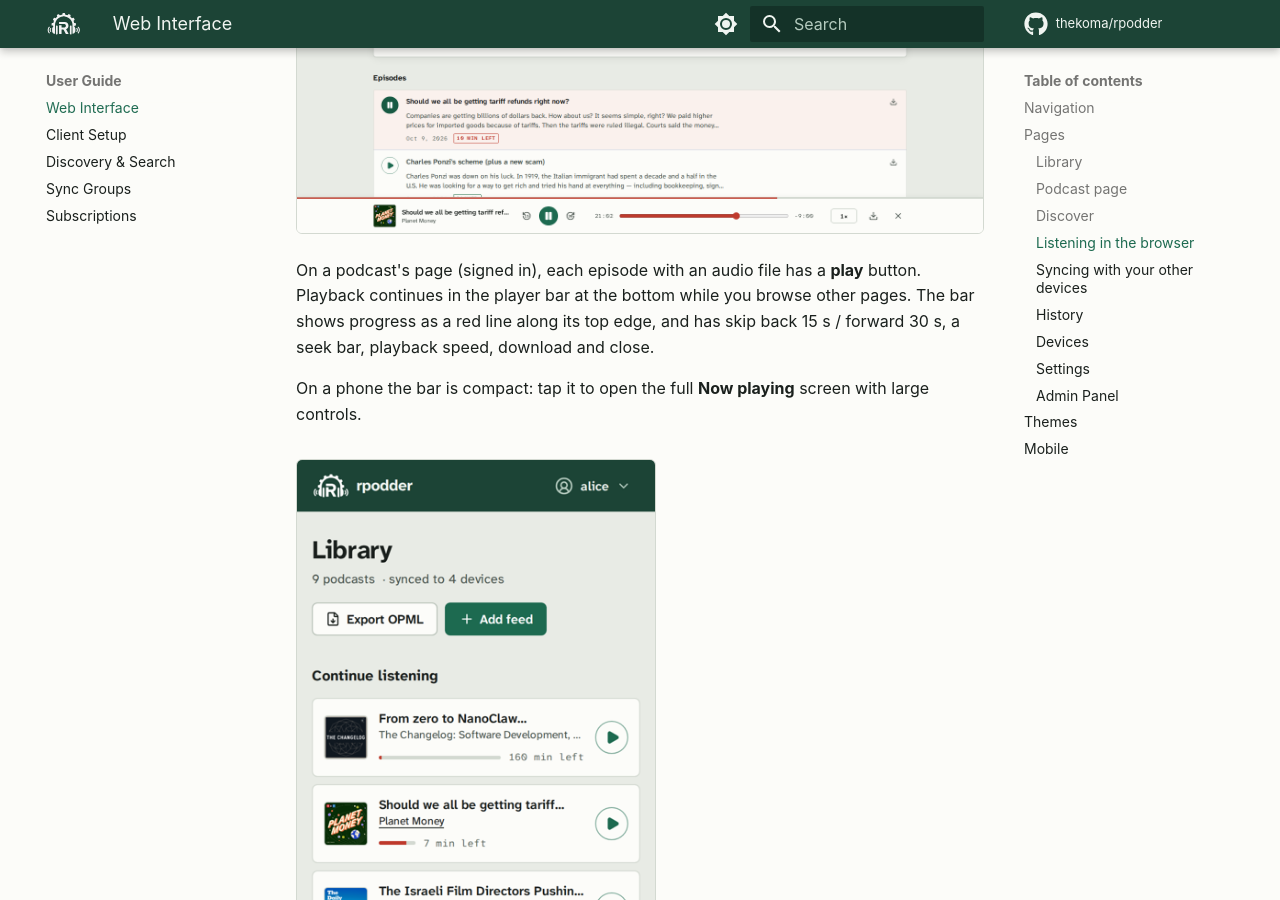
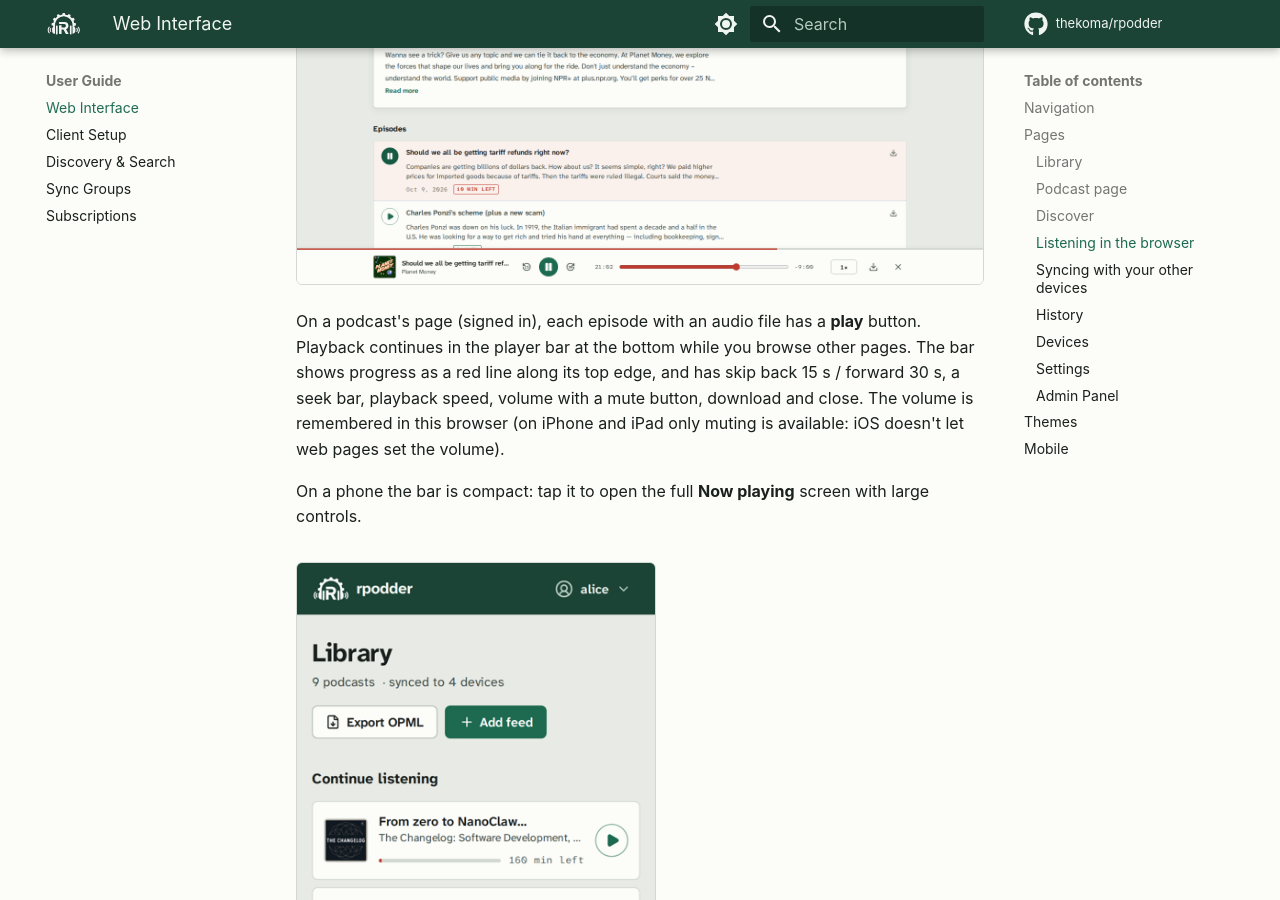
Before and after one commit to thekoma/rpodder, an MkDocs documentation site: the page built from docs/src/user-guide/web-ui.md, in a window 1280 px wide and 900 px high, scrolled down 3700 px. Built offline with MkDocs 1.6.1 and Material for MkDocs 9.7.7, drawn with Linux system fonts in a browser that asks for light colours; some web fonts are replaced; comment, search, counter and statistics services are not loaded; some of the changed text lies outside the part shown.

Commit message:
docs: player volume, Refresh feed results, 2026.10.3 changelog
Co-Authored-By: Claude Opus 5.5 <noreply@anthropic.com>

```diff
--- a/docs/src/user-guide/web-ui.md
+++ b/docs/src/user-guide/web-ui.md
@@ -61,7 +61,7 @@ Three tabs:
 
 ![The player bar](../assets/screenshots/player.png)
 
-On a podcast's page (signed in), each episode with an audio file has a **play** button. Playback continues in the player bar at the bottom while you browse other pages. The bar shows progress as a red line along its top edge, and has skip back 15 s / forward 30 s, a seek bar, playback speed, download and close.
+On a podcast's page (signed in), each episode with an audio file has a **play** button. Playback continues in the player bar at the bottom while you browse other pages. The bar shows progress as a red line along its top edge, and has skip back 15 s / forward 30 s, a seek bar, playback speed, volume with a mute button, download and close. The volume is remembered in this browser (on iPhone and iPad only muting is available: iOS doesn't let web pages set the volume).
 
 On a phone the bar is compact: tap it to open the full **Now playing** screen with large controls.
 
```
Also changed, not shown: other parts of docs/src/user-guide/web-ui.md (+1 -1 lines), CHANGELOG.md (+9 -0 lines), docs/src/admin-guide/feeds.md (+1 -1 lines).
